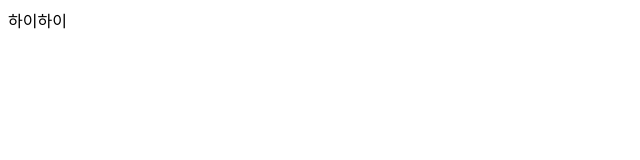
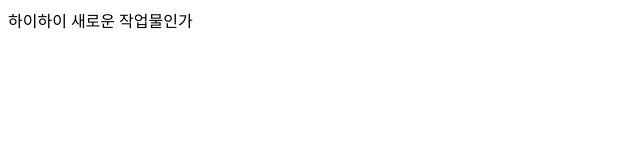
Before and after one commit to Minyoungoh00/-, a plain HTML site: page index.html in a window 1280 px wide. Shown: the whole page, without its empty margins (0-640 px from the left). Drawn offline with Linux system fonts and the light colour scheme.

Commit message:
L1 commit

```diff
--- a/index.html
+++ b/index.html
@@ -4,5 +4,30 @@
     <body>
        하이하이
 
+
+
+
+
+
+
+
+
+
+
+
+
+
+
+
+
+
+
+
+
+
+
+
+       새로운 작업물인가
+
     </body>
 </html>
```
